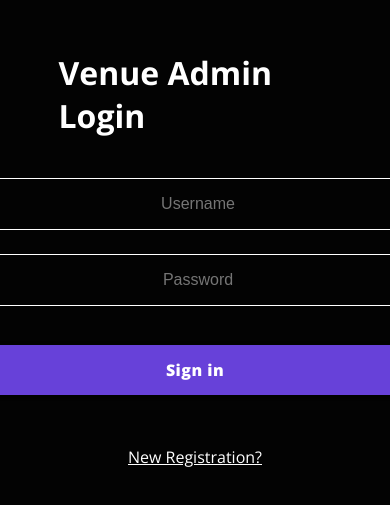
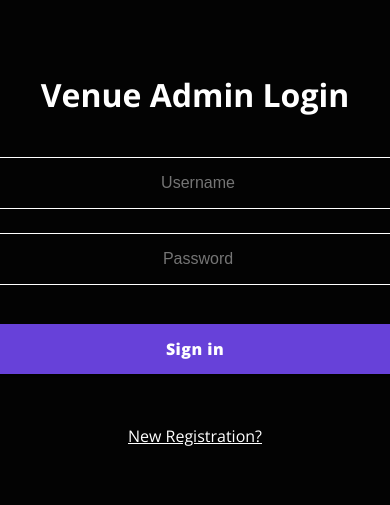
Before and after one commit to prithvijedipatil/DhumJam, a React (Create React App) app: page / in a window 390 px wide. Shown: the part 195-700 px from the top of the page. Built offline with nearby package versions, Linux system fonts and the light colour scheme.

Commit message:
responsive

```diff
--- a/src/index.css
+++ b/src/index.css
@@ -241,7 +241,7 @@ code {
     padding: 20px 16px;
   }
   .signinContainer {
-    max-width: 70%;
+    max-width: 100%;
     margin-left: auto;
     margin-right: auto;
     margin-top: 10px;
```
